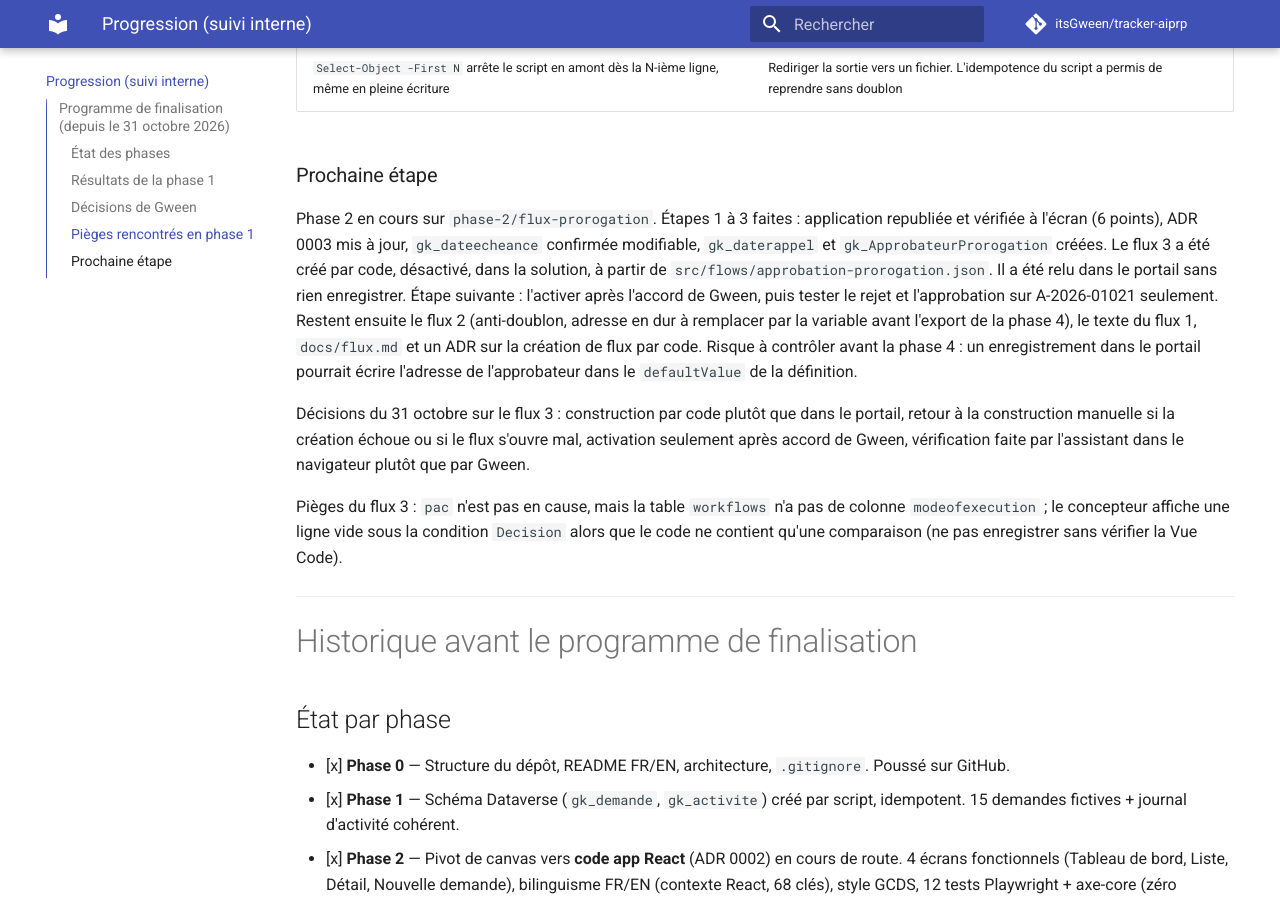
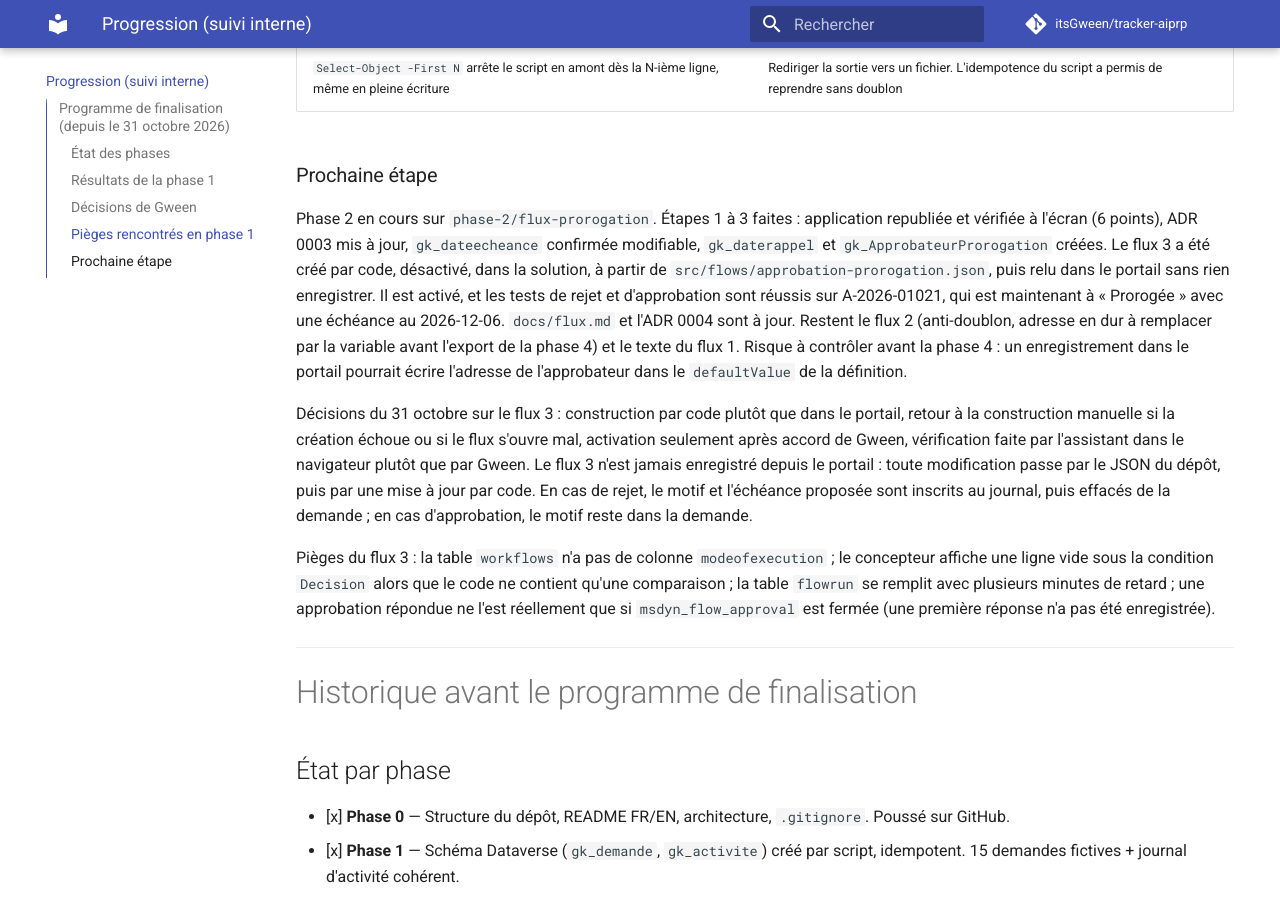
Before and after one commit to itsGween/tracker-aiprp, an MkDocs documentation site: the page built from docs/progression.md, in a window 1280 px wide and 900 px high, scrolled down 3447 px. Built offline with MkDocs 1.6.1 and Material for MkDocs 9.7.7, drawn with Linux system fonts in a browser that asks for light colours; comment, search, counter and statistics services are not loaded.

Commit message:
docs(flux): documente le flux 3 cree par code et ses tests
Co-Authored-By: Claude Opus 5.5 <noreply@anthropic.com>

```diff
--- a/docs/progression.md
+++ b/docs/progression.md
@@ -98,20 +98,24 @@ Correction des données appliquée par `scripts/Repair-DonneesDemo.ps1` et relue
 Phase 2 en cours sur `phase-2/flux-prorogation`. Étapes 1 à 3 faites : application republiée et
 vérifiée à l'écran (6 points), ADR 0003 mis à jour, `gk_dateecheance` confirmée modifiable,
 `gk_daterappel` et `gk_ApprobateurProrogation` créées. Le flux 3 a été créé par code, désactivé, dans
-la solution, à partir de `src/flows/approbation-prorogation.json`. Il a été relu dans le portail sans
-rien enregistrer. Étape suivante : l'activer après l'accord de Gween, puis tester le rejet et
-l'approbation sur A-2026-01021 seulement. Restent ensuite le flux 2 (anti-doublon, adresse en dur à
-remplacer par la variable avant l'export de la phase 4), le texte du flux 1, `docs/flux.md` et un
-ADR sur la création de flux par code. Risque à contrôler avant la phase 4 : un enregistrement dans
+la solution, à partir de `src/flows/approbation-prorogation.json`, puis relu dans le portail sans
+rien enregistrer. Il est activé, et les tests de rejet et d'approbation sont réussis sur A-2026-01021,
+qui est maintenant à « Prorogée » avec une échéance au 2026-12-06. `docs/flux.md` et l'ADR 0004 sont
+à jour. Restent le flux 2 (anti-doublon, adresse en dur à remplacer par la variable avant l'export
+de la phase 4) et le texte du flux 1. Risque à contrôler avant la phase 4 : un enregistrement dans
 le portail pourrait écrire l'adresse de l'approbateur dans le `defaultValue` de la définition.
 
 Décisions du 31 octobre sur le flux 3 : construction par code plutôt que dans le portail, retour à
 la construction manuelle si la création échoue ou si le flux s'ouvre mal, activation seulement après
-accord de Gween, vérification faite par l'assistant dans le navigateur plutôt que par Gween.
+accord de Gween, vérification faite par l'assistant dans le navigateur plutôt que par Gween. Le flux 3
+n'est jamais enregistré depuis le portail : toute modification passe par le JSON du dépôt, puis par
+une mise à jour par code. En cas de rejet, le motif et l'échéance proposée sont inscrits au journal,
+puis effacés de la demande ; en cas d'approbation, le motif reste dans la demande.
 
-Pièges du flux 3 : `pac` n'est pas en cause, mais la table `workflows` n'a pas de colonne
-`modeofexecution` ; le concepteur affiche une ligne vide sous la condition `Decision` alors que le
-code ne contient qu'une comparaison (ne pas enregistrer sans vérifier la Vue Code).
+Pièges du flux 3 : la table `workflows` n'a pas de colonne `modeofexecution` ; le concepteur affiche
+une ligne vide sous la condition `Decision` alors que le code ne contient qu'une comparaison ; la
+table `flowrun` se remplit avec plusieurs minutes de retard ; une approbation répondue ne l'est
+réellement que si `msdyn_flow_approval` est fermée (une première réponse n'a pas été enregistrée).
 
 ---
 
```
Also changed, not shown: docs/adr/0004-flux-crees-par-code.md (added, +56 -0 lines), docs/adr/index.md (+1 -0 lines).
